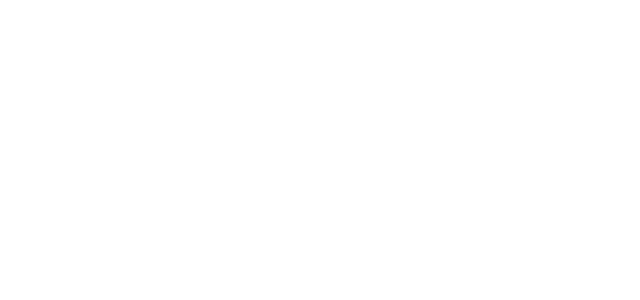
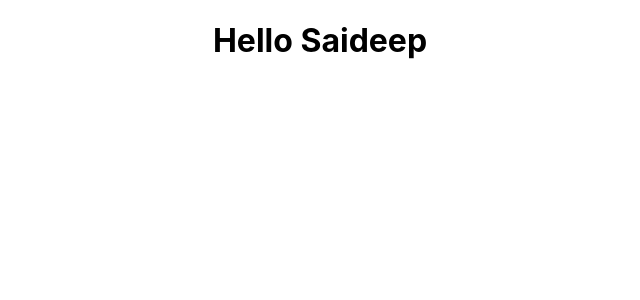
Before and after one commit to saideepshetty/LearningReact, a React (Create React App) app in the folder my-app/: page / in a window 1280 px wide. Shown: the top 300 px of the page, without its empty margins (320-960 px from the left). Built offline with nearby package versions, Linux system fonts and the light colour scheme.

Commit message:
Functional Components Basics

```diff
--- a/my-app/src/App.js
+++ b/my-app/src/App.js
@@ -1,10 +1,13 @@
 import React from 'react';
 import logo from './logo.svg';
 import './App.css';
+import Greet from './Greet';
 
 function App() {
   return (
-   null
+   <div className="App">
+      <Greet></Greet>
+    </div>
   );
 }
 
--- /dev/null
+++ b/my-app/src/Greet.js
@@ -0,0 +1,12 @@
+//praticing Functional Components
+import React from 'react'
+
+ function Greet() {
+    return (
+        <div>
+            <h1>Hello Saideep</h1>
+        </div>
+    )
+}
+
+export default Greet
```
